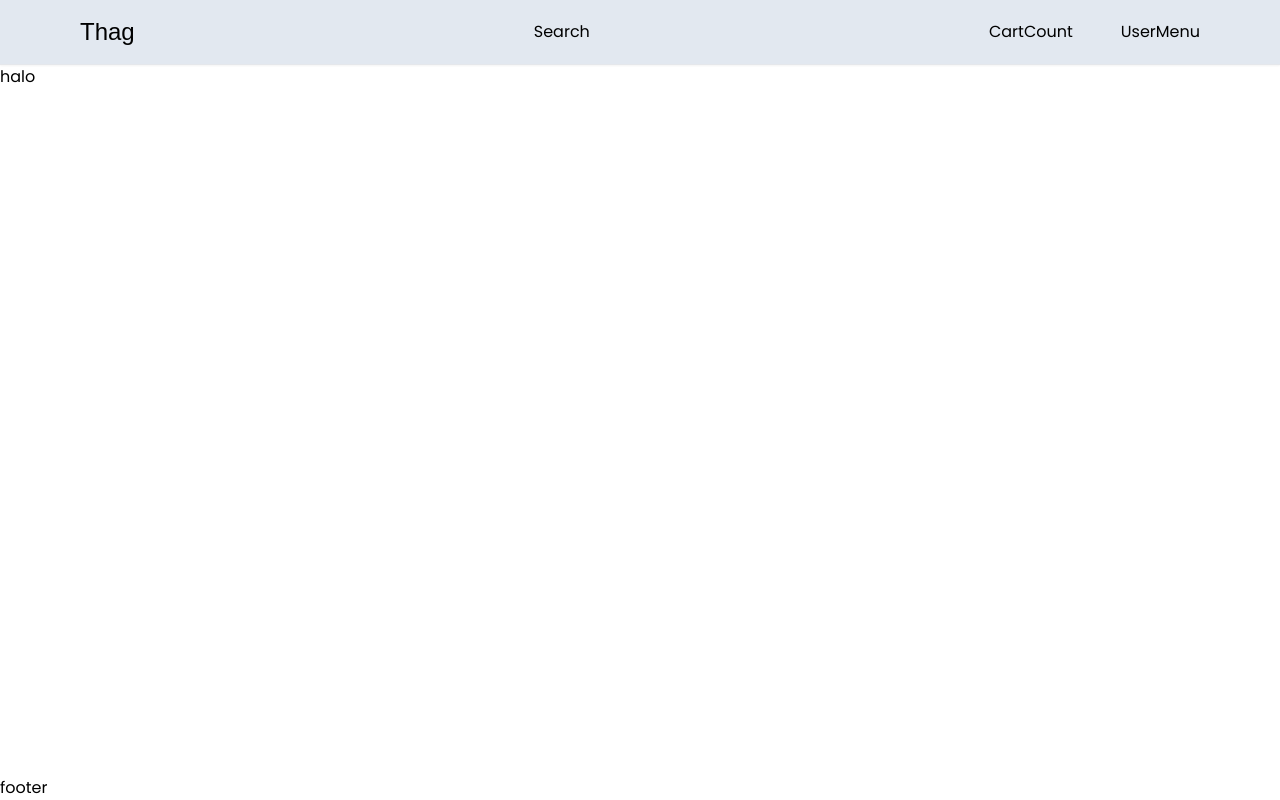
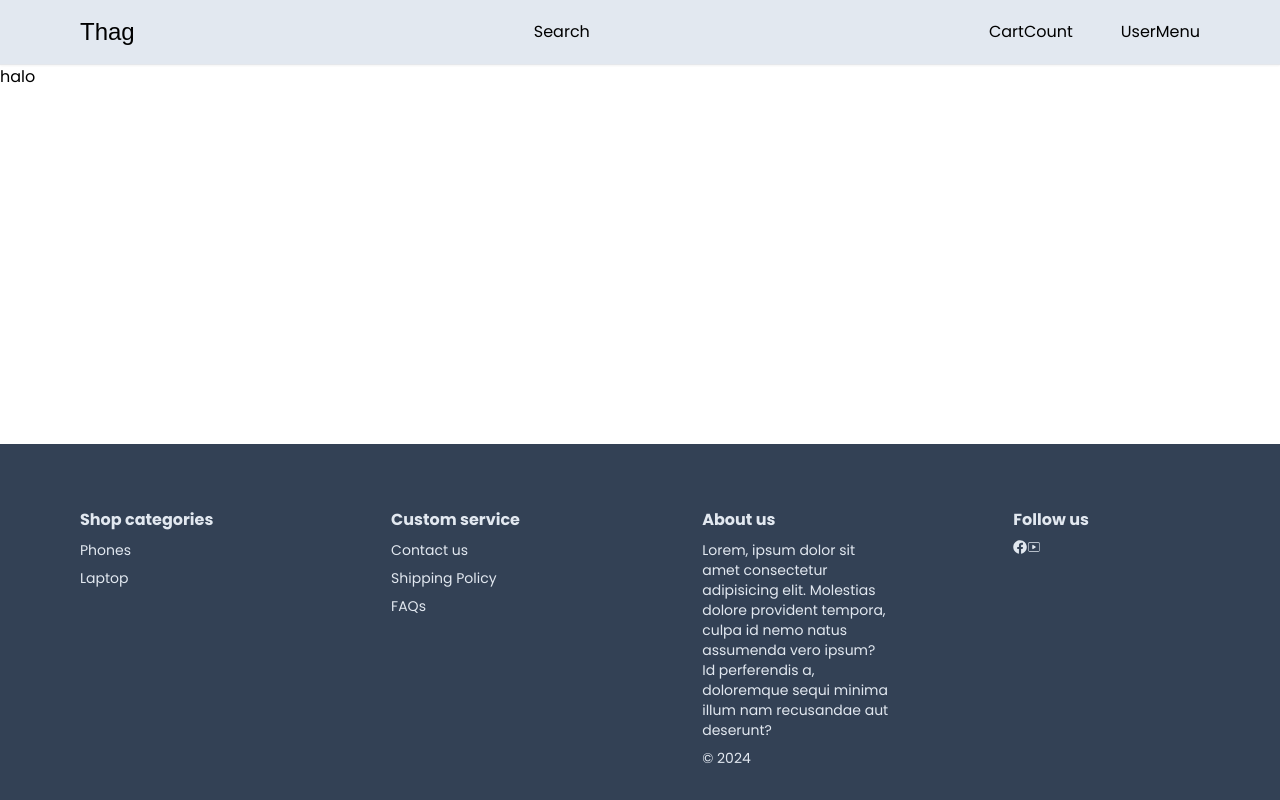
Before and after one commit to thag15/ecommerce_2, a Next.js app: page / in a window 1280 px wide. Built offline with nearby package versions, Linux system fonts and the light colour scheme; a web font is replaced by a local one.

Commit message:
update footer

```diff
--- a/app/components/footer/footer.tsx
+++ /dev/null
@@ -1,5 +0,0 @@
-const Footer = () => {
-    return (<div className="">footer</div>);
-}
-
-export default Footer;
--- /dev/null
+++ b/app/components/footer/footerlist.tsx
@@ -0,0 +1,12 @@
+interface FooterProps {
+    children: React.ReactNode;
+}
+const FooterList: React.FC<FooterProps> = ({ children }) => {
+    return (
+        <div className="w-full sm:w-1/2 md:w-1/4 lg:w-1/6 md-6 flex flex-col gap-2">
+            {children}
+        </div>
+    );
+};
+
+export default FooterList;
--- /dev/null
+++ b/app/components/footer/index.tsx
@@ -0,0 +1,54 @@
+import Link from "next/link";
+import Container from "../container";
+import FooterList from "./footerlist";
+import { FaFacebook } from "react-icons/fa";
+import { CiYoutube } from "react-icons/ci";
+
+const Footer = () => {
+    return (
+        <>
+            <footer className="bg-slate-700 text-slate-200 text-sm mt-16">
+                <Container>
+                    <div className="flex flex-col md:flex-row justify-between pt-16 pb-8">
+                        <FooterList>
+                            <h3 className="text-base font-bold"> Shop categories</h3>
+                            <Link href={"/"}>Phones</Link>
+                            <Link href={"/"}>Laptop</Link>
+                            <Link href={"/"}></Link>
+                        </FooterList>
+                        <FooterList>
+                            <h3 className="text-base font-bold">Custom service</h3>
+                            <Link href={"/"}>Contact us</Link>
+                            <Link href={"/"}>Shipping Policy</Link>
+                            <Link href={"/"}>FAQs</Link>
+                        </FooterList>
+                        <FooterList>
+                            <h3 className="text-base font-bold">About us</h3>
+                            <p>
+                                Lorem, ipsum dolor sit amet consectetur adipisicing elit.
+                                Molestias dolore provident tempora, culpa id nemo natus
+                                assumenda vero ipsum? Id perferendis a, doloremque sequi minima
+                                illum nam recusandae aut deserunt?
+                            </p>
+
+                            <p>&copy; {new Date().getFullYear()}</p>
+                        </FooterList>
+                        <FooterList>
+                            <h3 className="text-base font-bold">Follow us</h3>
+                            <div className="flex">
+                                <Link href={""}>
+                                    <FaFacebook />
+                                </Link>
+                                <Link href={""}>
+                                    <CiYoutube />
+                                </Link>
+                            </div>
+                        </FooterList>
+                    </div>
+                </Container>
+            </footer>
+        </>
+    );
+};
+
+export default Footer;
--- a/app/layout.tsx
+++ b/app/layout.tsx
@@ -2,7 +2,7 @@
 import { Poppins } from "next/font/google";
 import "./globals.css";
 import NavBar from "./components/nav/navbar";
-import Footer from "./components/footer/footer";
+import Footer from "./components/footer/index";
 
 const font = Poppins({ subsets: ["latin"], weight: ["400", "700"] });
 
```
Also changed, not shown: package.json (+5 -4 lines), 1 other file (tests, documents, lock files or other folders).
